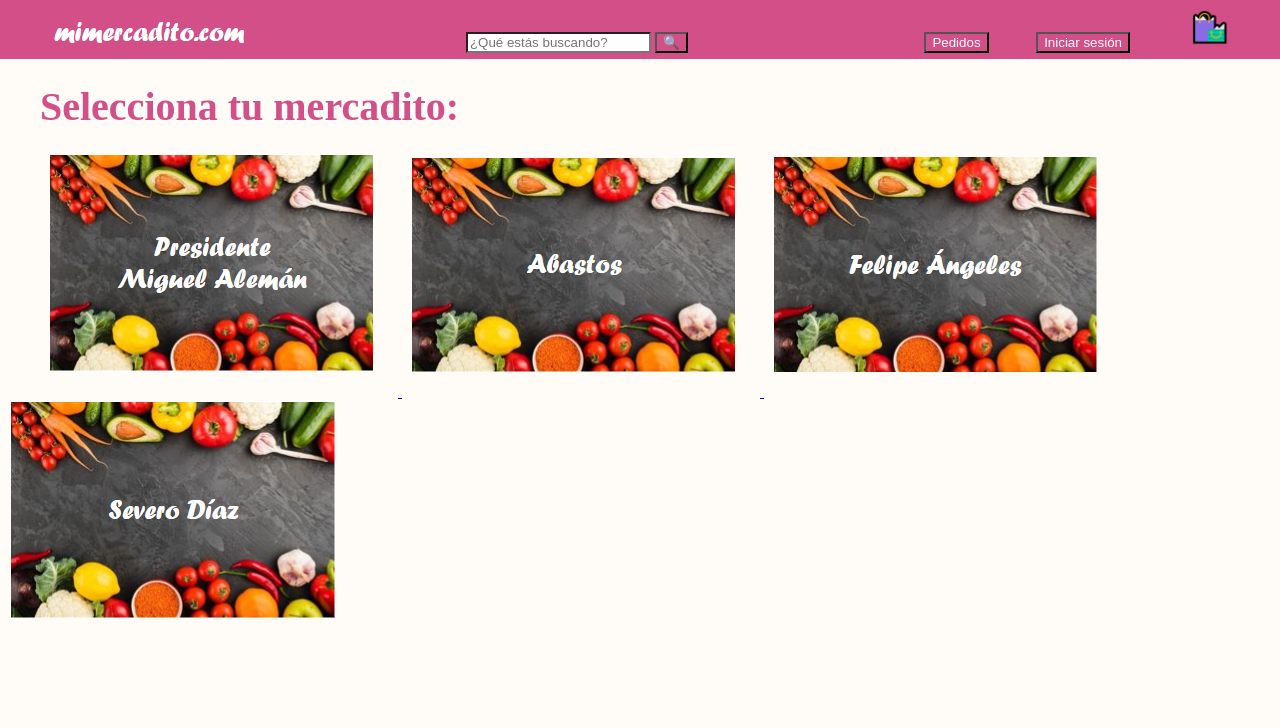
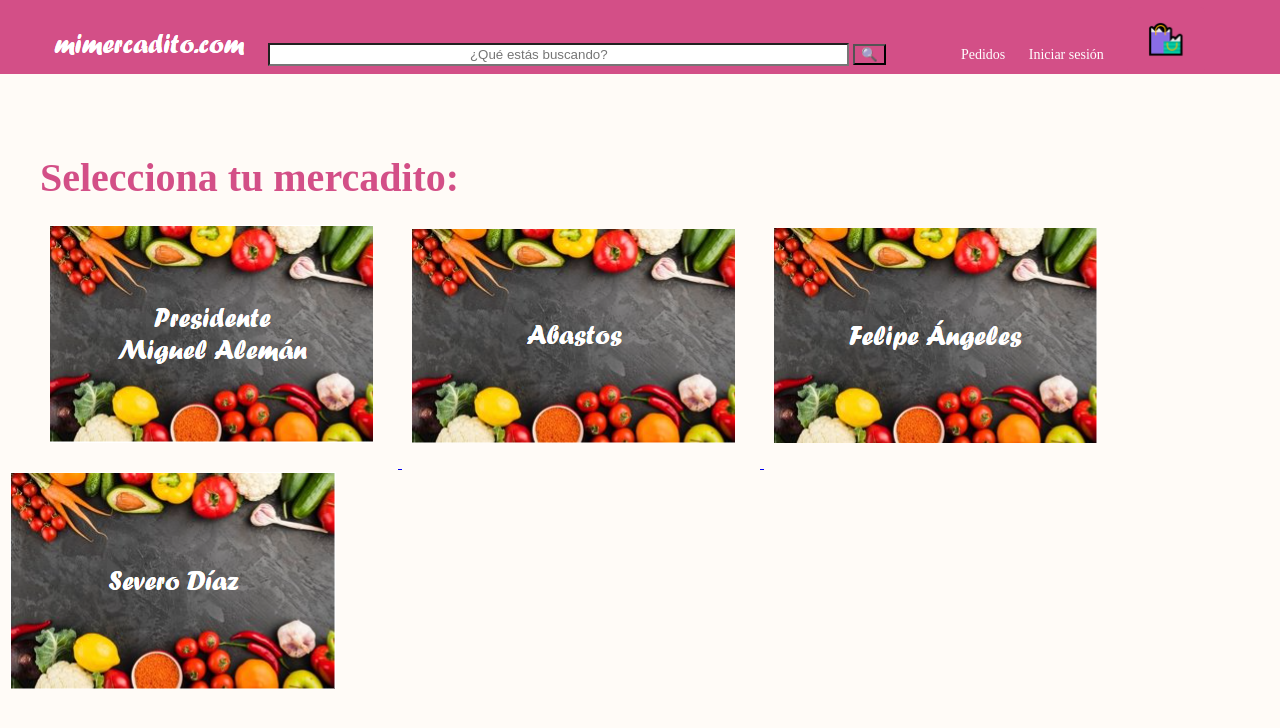
Before and after one commit to MarisolMadrigalMonroy/mimercadito, a plain HTML site: page index.html in a window 1280 px wide. Drawn offline with Linux system fonts and the light colour scheme.

Commit message:
Mejorando la barra de navegacion

```diff
--- a/index.html
+++ b/index.html
@@ -28,20 +28,10 @@
             </form>
         </nav>
         <!--Contenedor de acciones-->
-        <div class="actions1">
-            <form action=" <!--Aquí va el link a donde nos va a llevar-->">
-                <input class="pedidos" type="submit" value="Pedidos" />
-            </form>
-        </div>
-        <div class="actions2">
-            <form action=" <!--Aquí va el link a donde nos va a llevar-->">
-                <input class="sesion" type="submit" value="Iniciar sesión" />
-            </form>
-        </div>
-        <div class="actions3">
-            <a href=" <!--Aquí va el link a donde nos va a llevar-->" >
-                <img src="emojiBolsa.PNG" alt="emoji de bolsas de compras">
-            </a>
+        <div class="actions">
+            <a class="actionPedir" href =""> Pedidos</a>
+            <a class="actionSesion" href =""> Iniciar sesión</a>
+            <button type="submit"><img src="emojiBolsa.PNG" alt="emoji de bolsas de compras" /></button>
         </div>
     </header>
 
--- a/style.css
+++ b/style.css
@@ -5,10 +5,10 @@ body {
 }
 
 .header{
-    margin: 40 px 80px;
+    margin: 0 0 80px 0;
     background-color: #D34F87;
     font-size: 0px; /*Para que quede alineado y sin espacios entre cada width de la barra de navegación | Para que los elementos queden alineados en la misma linea (logo, navbar, acciones)*/
-    height: 45px;
+    height: 60px;
     font-family:'Times New Roman';
     padding: 7px;
 }
@@ -19,21 +19,8 @@ body {
     font-size: 16px; /*Que se vea el texto*/
 }
 
-.bar{
-    background-color: #ffffff;
-}
 
 button {
-    background-color: #D34F87;
-    color: #ffffff;
-}
-
-.pedidos{
-    background-color: #D34F87;
-    color: #ffffff;
-}
-
-.sesion{
     background-color: #D34F87;
     color: #ffffff;
 }
@@ -44,7 +31,7 @@ h1 {
     font-size: 40px;
     margin-bottom: 24px;
     font-weight: 900;
-    margin: 24px 30px 24px 40px; <!-- Que el texto se vea un poco más dentro de la página -->
+    margin: 24px 30px 24px 40px; /*<!-- Que el texto se vea un poco más dentro de la página -->*/
 }
 
 .imgpma
@@ -76,22 +63,41 @@ h1 {
     text-align: center; /*Centrar barra de navegación*/
 }
 
-
-.actions1{
-    width: 10%;
-    text-align: center;
+.bar{
+    background-color: #ffffff;
+    padding: 2px 200px;
 }
 
-.actions2{
-    width: 10%;
+.actions{
+    width: 30%;
     text-align: center;
     font-size: 14px;
 }
 
-.actions3{
-    width: 10%;
-    text-align: center;
+.actions > *{
+    display: inline-block;
+    margin: 0 10px;
 }
+
+.actionPedir{
+    color: #ffffff;
+    text-decoration: none;
+}
+
+.actionSesion{
+    color: #ffffff;
+    text-decoration: none;
+}
+
+.actions > button
+{
+    background-color: #D34F87;
+    padding: 12px 14px;
+    border: 0;
+    border-radius: 5px;
+
+}
+
 
 main {
     margin-top: 5px;
```
